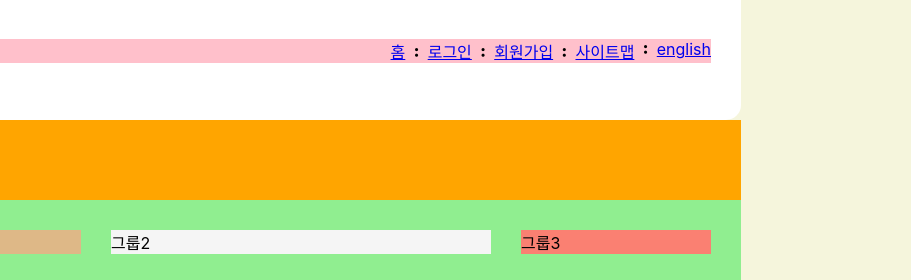
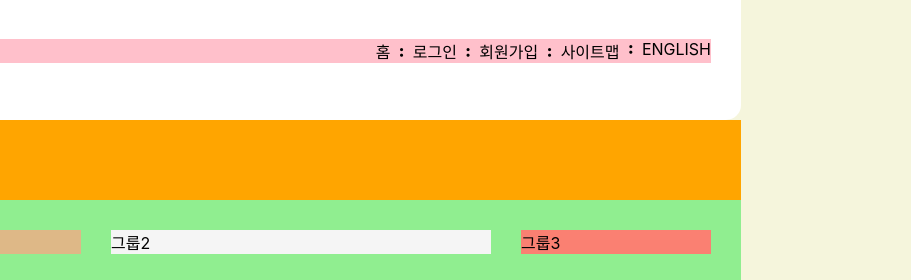
Before and after one commit to KMSWN/HTML5, a website: page index.html in a window 1280 px wide. Shown: the top 280 px of the page, 369-1280 px from the left. Drawn offline with Linux system fonts and the light colour scheme; a web font is replaced by a local one.

Commit message:
텍스트 트랜스폼 실습

```diff
--- a/styles/style.css
+++ b/styles/style.css
@@ -8,6 +8,13 @@
   box-sizing: border-box;
   /* box-sizing 속성은 상속이 되지 않음  */
 }
+
+
+a {
+  color: inherit;
+  text-decoration: none;
+}
+
 
 /* 본문 스타일 */
 body {
@@ -73,6 +80,10 @@ body {
     background-color: skyblue;
   } */
 
+  .member a {
+    text-transform: uppercase;
+  }
+
 /* 메인 */
 .main {
   background: lightgreen;
```
